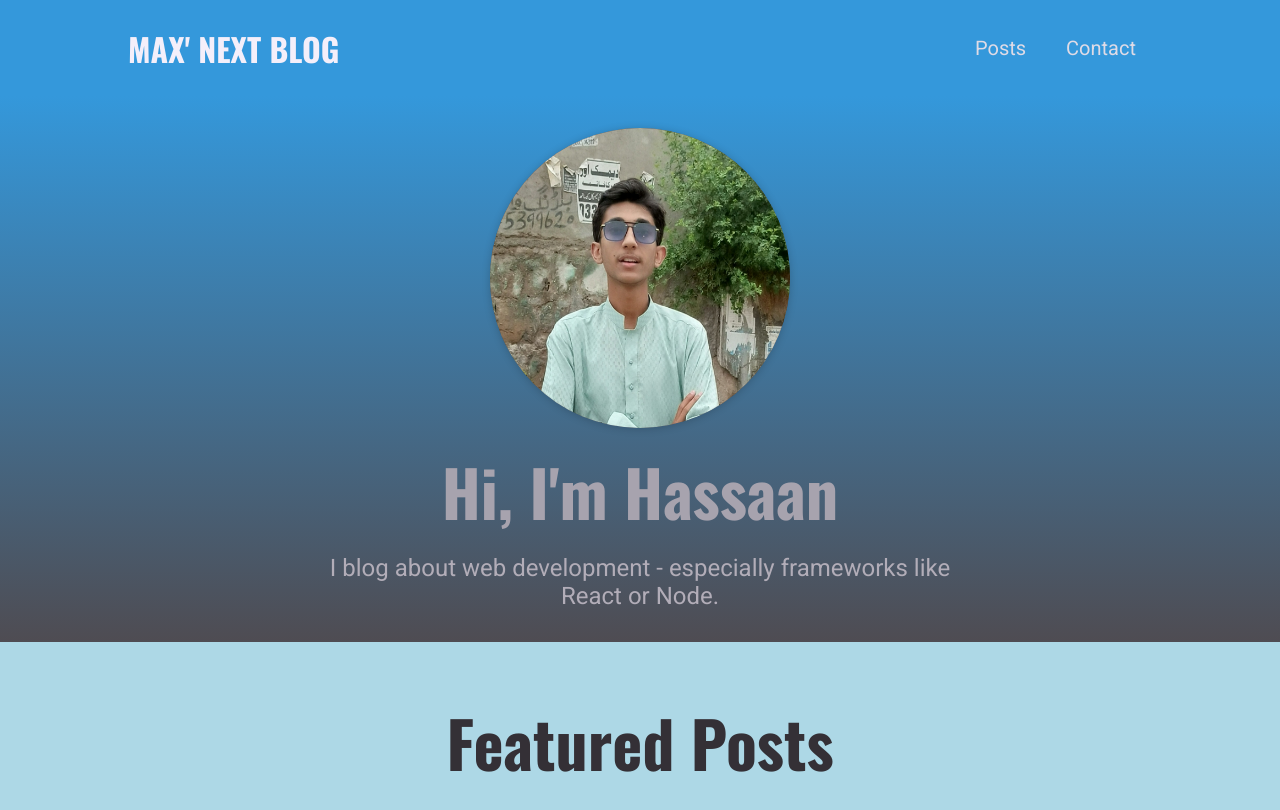
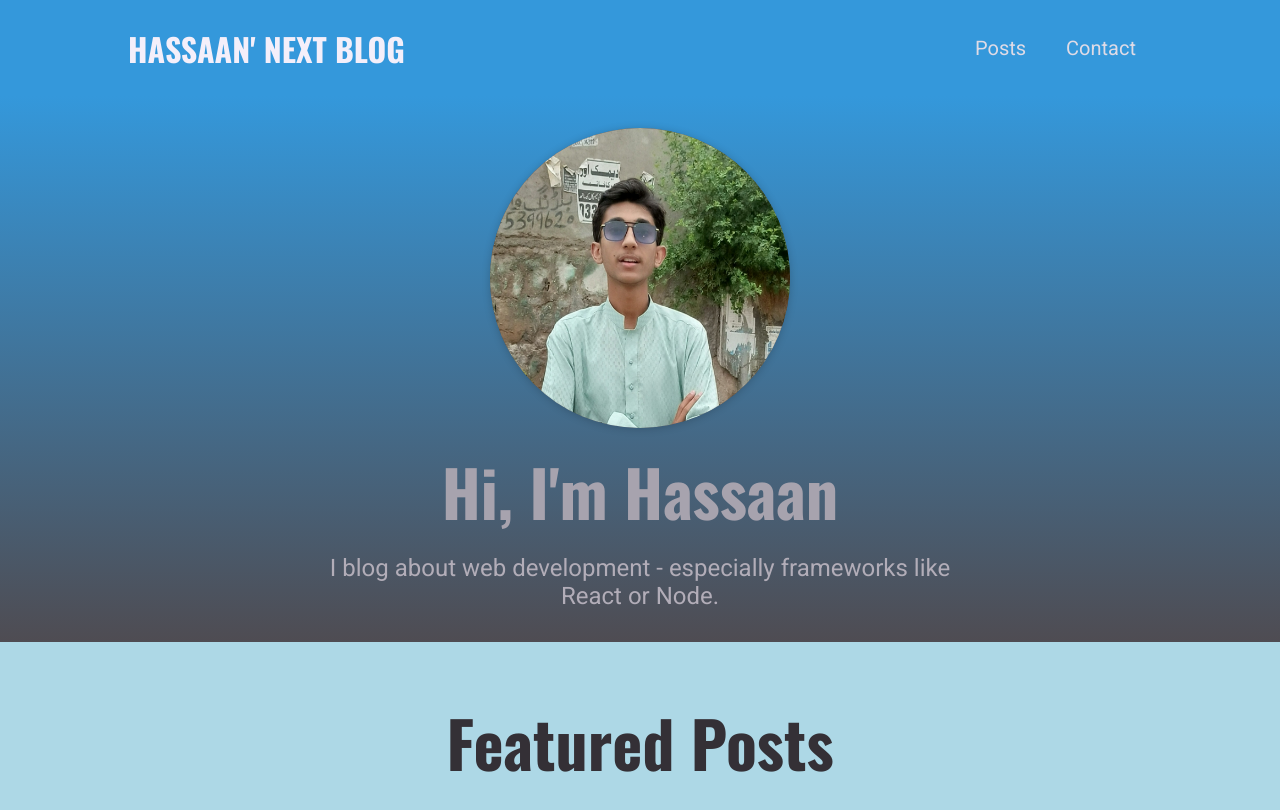
Before and after one commit to Hassaan-Qaisar/blog-website, a Next.js app: page / in a window 1280 px wide. Shown: the top 810 px of the page. Built offline with nearby package versions, Linux system fonts and the light colour scheme.

Commit message:
Update logo.js

```diff
--- a/components/layout/logo.js
+++ b/components/layout/logo.js
@@ -1,7 +1,7 @@
 import classes from './logo.module.css';
 
 function Logo() {
-  return <div className={classes.logo}>Max' Next Blog</div>;
+  return <div className={classes.logo}>Hassaan' Next Blog</div>;
 }
 
 export default Logo;
```
